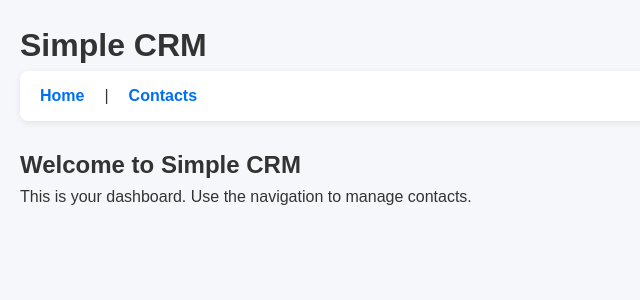
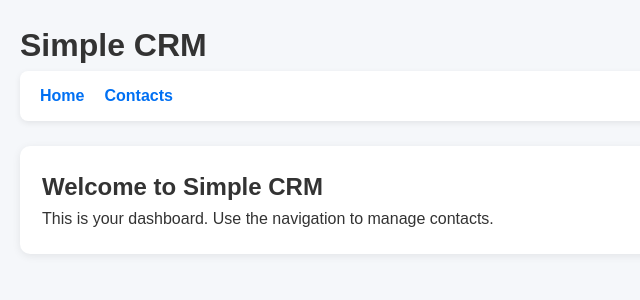
Before and after one commit to abhayswami2004-source/simple-crm, a Next.js app: page / in a window 1280 px wide. Shown: the top 300 px of the page, without its empty margins (0-640 px from the left). Built offline with nearby package versions, Linux system fonts and the light colour scheme.

Commit message:
Refactor RootLayout structure and navigation
Refactor RootLayout component to use a div for children.

```diff
--- a/src/app/layout.tsx
+++ b/src/app/layout.tsx
@@ -1,25 +1,26 @@
 import "./globals.css";
+
 export const metadata = {
   title: "Simple CRM",
   description: "Minimal CRM built with Next.js and Prisma",
 };
 
-export default function RootLayout({
-  children,
-}: {
-  children: React.ReactNode;
-}) {
+export default function RootLayout({ children }) {
   return (
     <html lang="en">
       <body>
         <header>
           <h1>Simple CRM</h1>
+
           <nav>
-            <a href="/">Home</a> | <a href="/contacts">Contacts</a>
+            <a href="/">Home</a>
+            <a href="/contacts">Contacts</a>
           </nav>
         </header>
 
-        <main>{children}</main>
+        <div className="page-container">
+          {children}
+        </div>
       </body>
     </html>
   );
```
